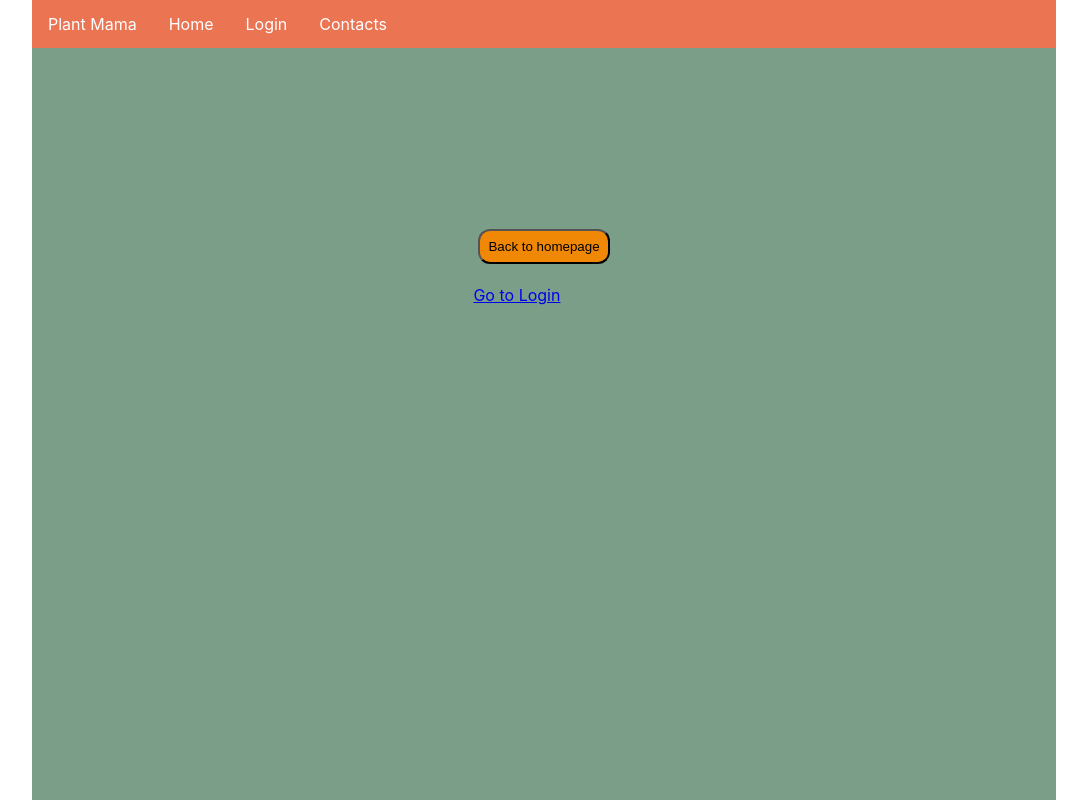
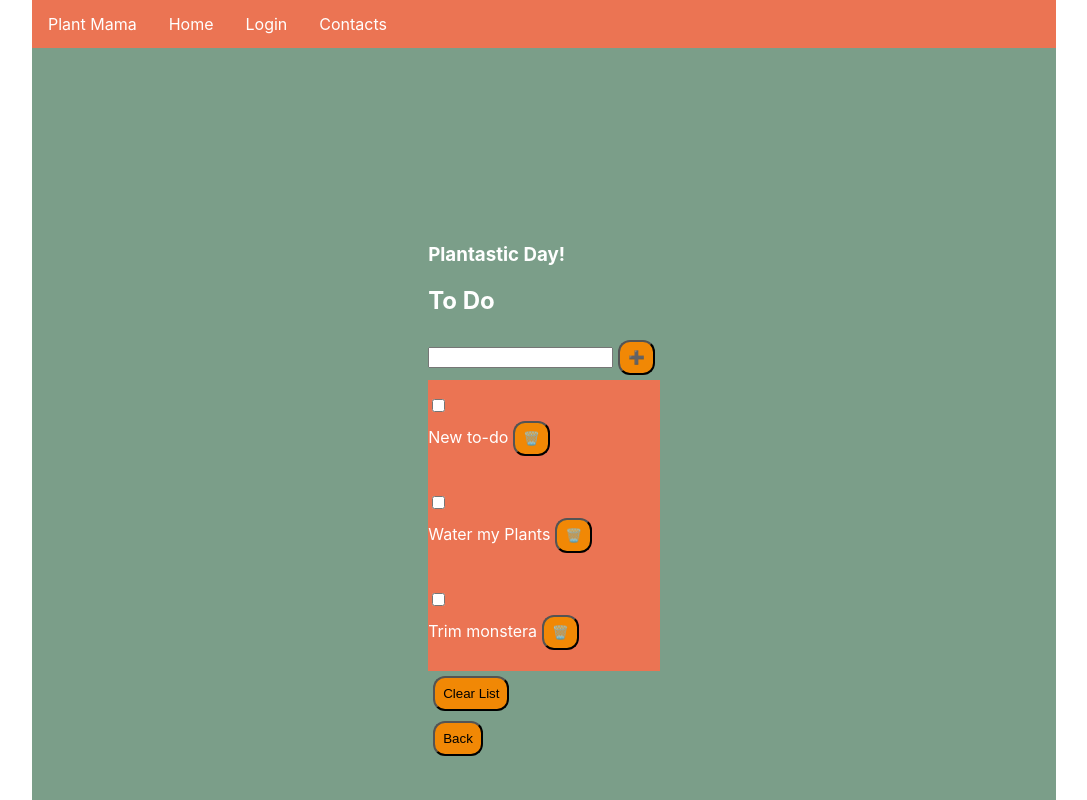
Before and after one commit to SaraBat/PlantMAMA-frontend, a React (Create React App) app: page /1/toDo in a window 1280 px wide. Shown: the whole page, without its empty margins (96-1183 px from the left). Built offline with nearby package versions, Linux system fonts and the light colour scheme; no server answers.

Commit message:
todo works but doesn't persist when user logs out

```diff
--- a/src/App.js
+++ b/src/App.js
@@ -4,6 +4,7 @@ import { LandingPage } from 'pages/LandingPage';
 import { Register } from 'pages/Register';
 import { UserProfile } from 'pages/UserProfile';
 import { EditUserProfile } from 'pages/EditUserProfile';
+import { ToDo } from 'pages/ToDo';
 import { UserGarden } from 'pages/UserGarden';
 import { PlantProfile } from 'pages/PlantProfile';
 import { EditPlantProfile } from 'pages/EditPlantProfile';
@@ -16,13 +17,15 @@ import { BrowserRouter, Routes, Route } from 'react-router-dom';
 import { combineReducers, configureStore } from '@reduxjs/toolkit';
 import user from 'reducers/user';
 import plants from 'reducers/plants';
+import { Task } from 'reducers/Task';
 import { Provider } from 'react-redux';
 import { Nav } from 'components/Nav';
 
 export const App = () => {
   const reducer = combineReducers({
     user: user.reducer,
-    plants: plants.reducer
+    plants: plants.reducer,
+    task: Task.reducer
   });
   const store = configureStore({ reducer })
 
@@ -38,6 +41,7 @@ export const App = () => {
               <Route path="/login" element={<Login />} />
               <Route path="/:username" element={<UserProfile />} />
               <Route path="/:username/editUser" element={<EditUserProfile />} />
+              <Route path="/:username/toDo" element={<ToDo />} />
               <Route path="/:username/garden" element={<UserGarden />} />
               <Route path="/:username/garden/:plantId" element={<PlantProfile />} />
               <Route path="/:username/garden/:plantId/editPlant" element={<EditPlantProfile />} />
--- /dev/null
+++ b/src/components/NewTask.js
@@ -0,0 +1,41 @@
+import React, { useState } from 'react';
+import { useDispatch } from 'react-redux';
+import { Task } from 'reducers/Task';
+
+export const NewTask = () => {
+  const [inputValue, setInputValue] = useState('');
+  const dispatch = useDispatch();
+  const onAddNewTaskSubmit = (event) => {
+    event.preventDefault();
+
+    const TaskAdded = {
+      id: Date.now.toString(),
+      content: inputValue,
+      isChecked: false
+    };
+    dispatch(Task.actions.addNewTask(TaskAdded));
+    // when action is dipatched, we clear form so user can do it again
+    setInputValue('');
+  }
+
+  return (
+    <section className="NewTaskSection">
+      <h1> Plantastic Day! </h1>
+      <h2> To Do </h2>
+      <form className="NewTaskForm" onSubmit={onAddNewTaskSubmit}>
+        <label htmlFor="NewTaskInput">
+          <input
+            id="NewTaskInput"
+            value={inputValue} /* needs to change based on user input/reset function defined up */
+            onChange={(event) => setInputValue(event.target.value)} /* needed to read input */
+            type="text" />
+        </label>
+        <button
+          type="submit"
+          className="newTaskButton">
+          ➕
+        </button>
+      </form>
+    </section>
+  );
+}
--- /dev/null
+++ b/src/components/TaskList.js
@@ -0,0 +1,62 @@
+import React from 'react';
+import { useDispatch, useSelector } from 'react-redux';
+import { Task } from 'reducers/Task';
+
+export const TaskList = () => {
+  const taskList = useSelector((store) => store.task.items);
+  const dispatch = useDispatch();
+  const OnDeleteSingleTaskButtonClick = (id) => {
+    dispatch(Task.actions.deleteSingleTask(id));
+  };
+  const onIsCompletedCheckBoxToggle = (id) => {
+    dispatch(Task.actions.toggleIdTaskIsCompleted(id));
+  };
+  const onDeleteAllTasksButtonClick = () => {
+    dispatch(Task.actions.deleteAllTasks())
+  };
+
+  /* map below works because of spread operator in Task.js
+  that creates an array and includes new tasks added
+  without any nesting - if there were nesting
+  we would get an undefined error doing map */
+  return (
+    <section className="widerTaskListSection">
+      <ul>
+        {taskList.map((singleTask) => {
+          return (
+            <section className="TaskListSection">
+              <li className="singleTask" key={singleTask.id}>
+                <p>
+                  <div className="round">
+                    <label htmlFor={`Task_with_id${singleTask.id}`}>
+                      <input
+                        id={`Task_with_id${singleTask.id}`}
+                        type="checkbox"
+                        value={singleTask.isChecked}
+                        onChange={() => onIsCompletedCheckBoxToggle(singleTask.id)} />
+                    </label>
+                  </div>
+                  <span>
+                    {singleTask.content}
+                  </span>
+                  <button
+                    className="deleteSingleTaskButton"
+                    type="button"
+                    onClick={() => OnDeleteSingleTaskButtonClick(singleTask.id)}>
+                  🗑️
+                  </button>
+                </p>
+              </li>
+            </section>
+          )
+        })}
+      </ul>
+      <button
+        className="ClearListButton"
+        type="button"
+        onClick={onDeleteAllTasksButtonClick}>
+                  Clear List
+      </button>
+    </section>
+  );
+}
--- /dev/null
+++ b/src/pages/ToDo.js
@@ -0,0 +1,32 @@
+import React from 'react';
+import { NewTask } from 'components/NewTask';
+import { TaskList } from 'components/TaskList';
+import { useNavigate } from 'react-router-dom';
+
+export const ToDo = () => {
+  const navigate = useNavigate();
+  /*
+  const accessToken = useSelector((store) => store.user.accessToken);
+  const username = useSelector((store) => store.user.username);
+
+    useEffect(() => {
+    if (!accessToken) {
+      navigate('/login')
+    }
+  });
+  */
+  const onBackClick = () => {
+    navigate(-1);
+  };
+
+  return (
+    <section>
+      <NewTask />
+      <TaskList />
+      <button
+        type="button"
+        onClick={onBackClick}> Back
+      </button>
+    </section>
+  );
+}
--- a/src/pages/UserProfile.js
+++ b/src/pages/UserProfile.js
@@ -37,6 +37,9 @@ export const UserProfile = () => {
   const onEditUserClick = () => {
     navigate(`/${username}/editUser`);
   };
+  const onToDoClick = () => {
+    navigate(`/${username}/toDo`);
+  };
   const onDeleteUserClick = () => {
     const options = {
       method: 'DELETE',
@@ -63,6 +66,10 @@ export const UserProfile = () => {
       <button type="button" onClick={onGoToDatabaseButtonClick}> See plant database </button>
       <button
         type="button"
+        onClick={onToDoClick}> To Do List
+      </button>
+      <button
+        type="button"
         onClick={onLogoutClick}> Log Out
       </button>
       <button
--- /dev/null
+++ b/src/reducers/Task.js
@@ -0,0 +1,50 @@
+import { createSlice } from '@reduxjs/toolkit';
+
+export const Task = createSlice({
+  name: 'task',
+  initialState: {
+    items: [
+      {
+        id: '19asdfiuhas0823hjkadsh809',
+        content: 'New to-do',
+        isChecked: false
+      },
+      {
+        id: '19asdfiuhas0823hjkadsh809',
+        content: 'Water my Plants',
+        isChecked: false
+      },
+      {
+        id: '19asdfiuhas0823hjkadsh809',
+        content: 'Trim monstera',
+        isChecked: false
+      }
+    ]
+  },
+  reducers: {
+    addNewTask: (store, action) => {
+      store.items = [action.payload, ...store.items];
+    },
+    deleteAllTasks: (store) => {
+      store.items = [];
+    },
+    deleteSingleTask: (store, action) => {
+      const id = action.payload;
+      const copyOfTaskArrayFromStoreState = store.items;
+      const condition = (element) => element.id === id;
+      const foundIndex = (copyOfTaskArrayFromStoreState.findIndex(condition));
+      copyOfTaskArrayFromStoreState.splice(foundIndex, 1);
+      store.items = copyOfTaskArrayFromStoreState;
+    },
+
+    toggleIdTaskIsCompleted: (store, action) => {
+      const id = action.payload;
+      const copyOfTaskArrayFromStoreState = store.items;
+      const condition = (element) => element.id === id;
+      const foundIndex = (copyOfTaskArrayFromStoreState.findIndex(condition));
+      // eslint-disable-next-line max-len
+      copyOfTaskArrayFromStoreState[foundIndex].isChecked = !copyOfTaskArrayFromStoreState[foundIndex].isChecked;
+      store.items = copyOfTaskArrayFromStoreState;
+    }
+  }
+})
```
